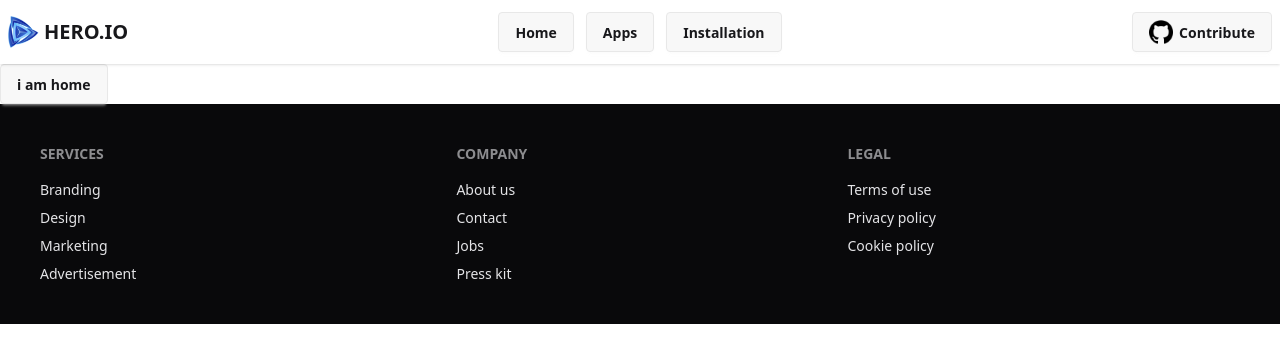
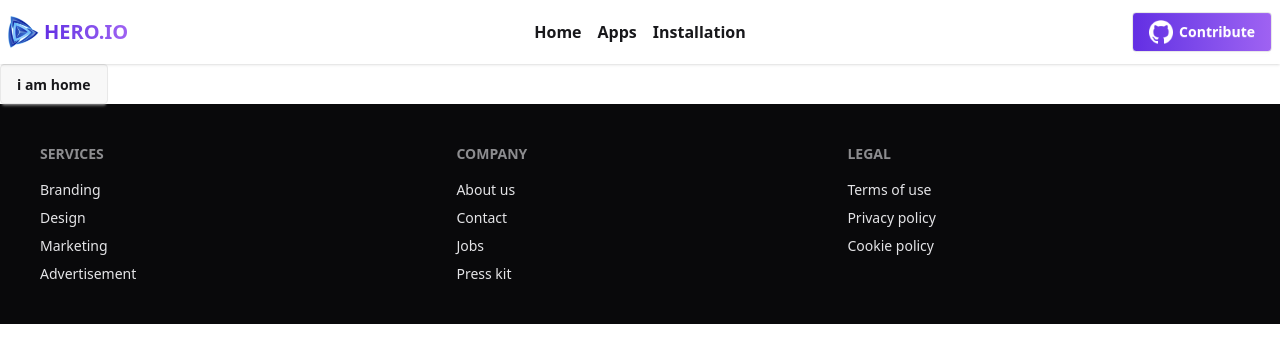
Before and after one commit to nayeem-94/assignment_8, a React (Vite) app: page / in a window 1280 px wide. Shown: the top 362 px of the page. Built offline with nearby package versions, Linux system fonts and the light colour scheme.

Commit message:
finish the navber with responsivness

```diff
--- a/src/App.css
+++ b/src/App.css
@@ -0,0 +1,3 @@
+.textColor{
+    text-transparent bg-clip-text bg-gradient-to-r from-[#632ee3] to-[#9f62f2]
+}
--- a/src/components/Navber.jsx
+++ b/src/components/Navber.jsx
@@ -1,6 +1,7 @@
 import React from 'react';
 import { Link, NavLink } from 'react-router';
 import githubLogo from "../assets/github.png";
+
 
 const Navber = () => {
 
@@ -16,28 +17,94 @@ const Navber = () => {
                             <svg xmlns="http://www.w3.org/2000/svg" className="h-5 w-5" fill="none" viewBox="0 0 24 24" stroke="currentColor"> <path strokeLinecap="round" strokeLinejoin="round" strokeWidth="2" d="M4 6h16M4 12h8m-8 6h16" /> </svg>
                         </div>
 
+                        <ul
+                            tabIndex="-1"
+                            className="menu menu-sm dropdown-content bg-base-100 rounded-box z-1 mt-3 w-52 p-2 shadow">
+                            <li><NavLink
+                                to="/home"
+                                className={({ isActive }) =>
+                                    (isActive
+                                        ? "text-transparent bg-clip-text bg-gradient-to-r from-[#632ee3] to-[#9f62f2] underline decoration-[#632ee3] underline-offset-5"
+                                        : "") + " font-semibold"
+                                }
+                            >
+                                Home
+                            </NavLink></li>
+                            <li>
+                                <NavLink
+                                    to="/apps"
+                                    className={({ isActive }) =>
+                                        (isActive
+                                            ? "text-transparent bg-clip-text bg-gradient-to-r from-[#632ee3] to-[#9f62f2] underline decoration-[#632ee3] underline-offset-7"
+                                            : "") + " font-semibold"
+                                    }
+                                >
+                                    Apps
+                                </NavLink>
+
+                            </li>
+                            <li><NavLink
+                                to="/installation"
+                                className={({ isActive }) =>
+                                    (isActive
+                                        ? "text-transparent bg-clip-text bg-gradient-to-r from-[#632ee3] to-[#9f62f2] underline decoration-[#632ee3] underline-offset-5"
+                                        : "") + " font-semibold"
+                                }
+                            >
+                                Installation
+                            </NavLink></li>
+                        </ul>
+
                     </div>
 
                     <Link to="/home" className=''>
 
                         <div className='flex gap-1 items-center'>
                             <img src="/src/assets/logo.png" className='w-8' alt="" />
-                            <span className='text-xl font-bold'>HERO.IO</span>
+                            <span className='text-xl font-bold text-transparent bg-clip-text bg-gradient-to-r from-[#632ee3] to-[#9f62f2]'>HERO.IO</span>
 
                         </div>
                     </Link>
                 </div>
-                <div className="navbar-center hidden lg:flex gap-3">
+                <div className="navbar-center hidden lg:flex gap-4">
+
+                    <NavLink
+                        to="/home"
+                        className={({ isActive }) =>
+                            (isActive
+                                ? "text-transparent bg-clip-text bg-gradient-to-r from-[#632ee3] to-[#9f62f2] underline decoration-[#632ee3] underline-offset-5"
+                                : "") + " font-semibold"
+                        }
+                    >
+                        Home
+                    </NavLink>
+                    <NavLink
+                        to="/apps"
+                        className={({ isActive }) =>
+                            (isActive
+                                ? "text-transparent bg-clip-text bg-gradient-to-r from-[#632ee3] to-[#9f62f2] underline decoration-[#632ee3] underline-offset-7"
+                                : "") + " font-semibold"
+                        }
+                    >
+                        Apps
+                    </NavLink>
+                    <NavLink
+                        to="/installation"
+                        className={({ isActive }) =>
+                            (isActive
+                                ? "text-transparent bg-clip-text bg-gradient-to-r from-[#632ee3] to-[#9f62f2] underline decoration-[#632ee3] underline-offset-5"
+                                : "") + " font-semibold"
+                        }
+                    >
+                        Installation
+                    </NavLink>
 
 
-                    <NavLink to="/home" className='btn'>Home</NavLink>
-                    <NavLink to="/apps" className='btn'>Apps</NavLink>
-                    <NavLink to="/installation" className='btn'>Installation</NavLink>
 
                 </div>
                 <div className="navbar-end">
-                    <button onClick={handleClick} className='btn'>
-                        <img src={githubLogo} alt="GitHub" className="w-6 h-6" />
+                    <button onClick={handleClick} className='btn text-lg font-semibold text-sm text-white bg-gradient-to-r from-[#632ee3] to-[#9f62f2]'>
+                        <img src={githubLogo} alt="GitHub" className="w-6 h-6 invert text-white" />
                         Contribute
                     </button>
                 </div>
```
